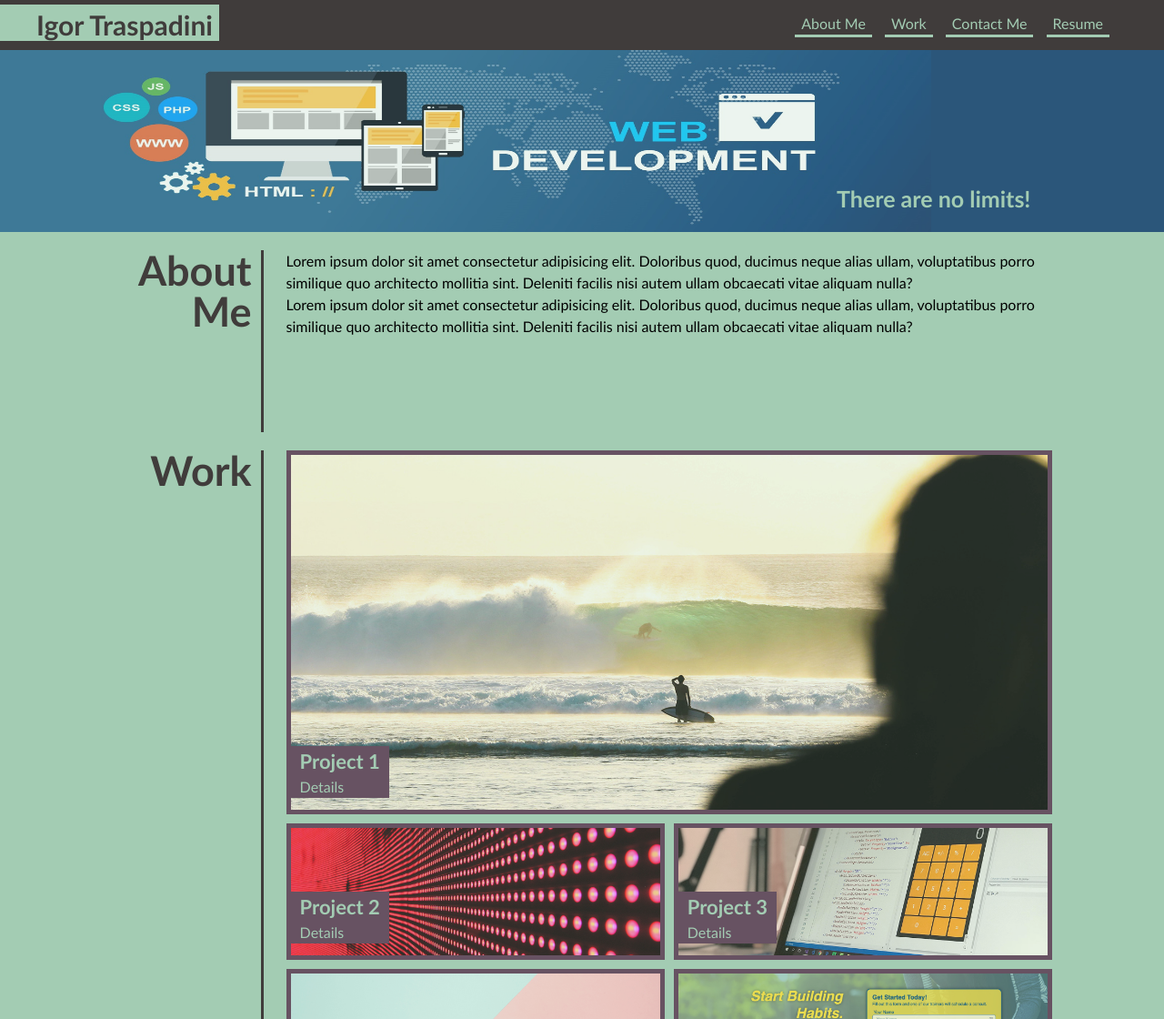
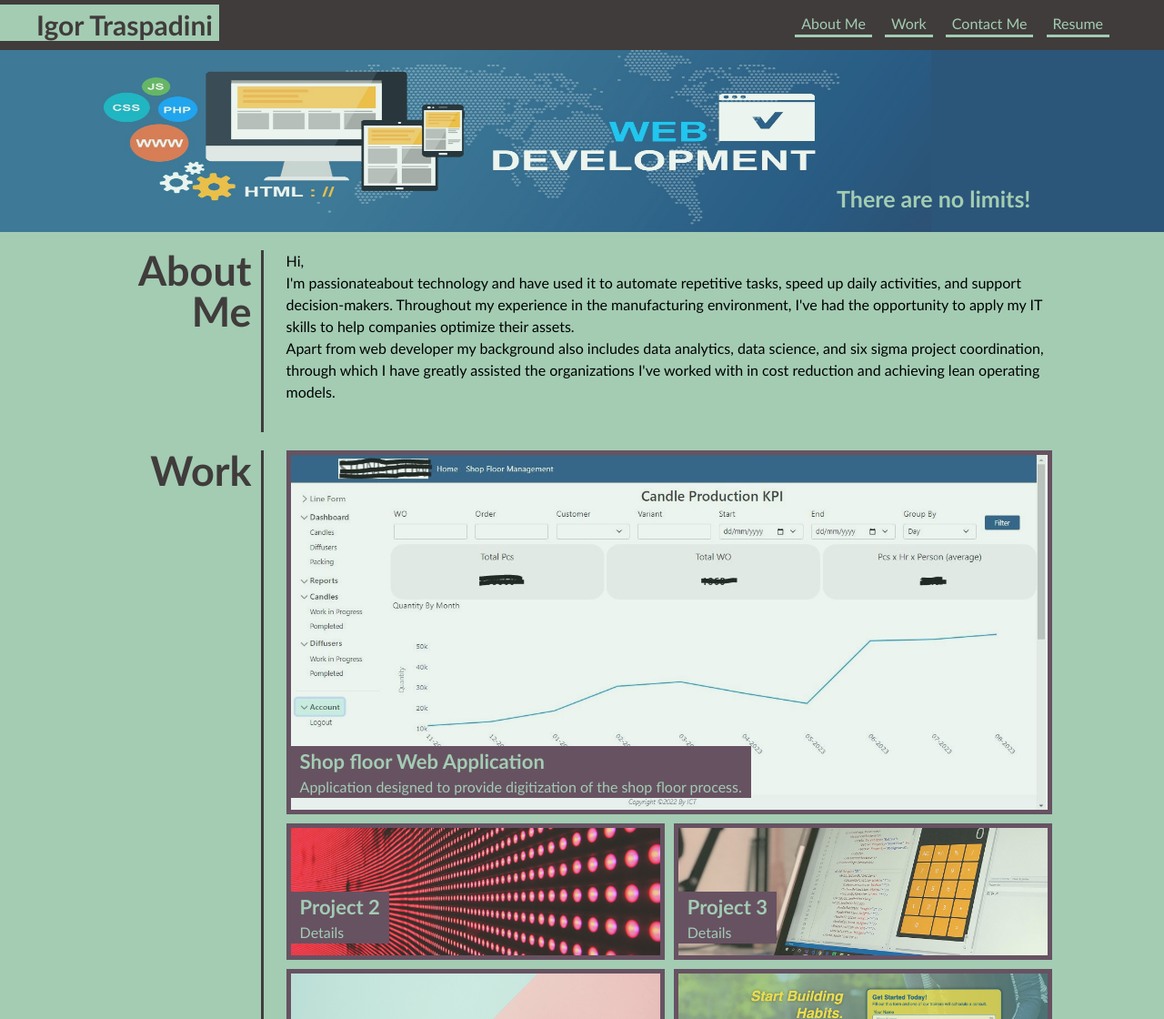
Before and after one commit to IgorTraspadini/responsive-portfolio-ICT, a plain HTML site: page index.html in a window 1280 px wide. Shown: the top 1120 px of the page at 91% size. Drawn offline with Linux system fonts and the light colour scheme.

Commit message:
added a content,my project image and image description using role/arial-label

```diff
--- a/assets/css/style.css
+++ b/assets/css/style.css
@@ -172,7 +172,7 @@ ul li a {
 
 #project-1 {
   grid-area: project-1;
-  background-image: url(../images/02-portfolio-4.jpg);
+  background-image: url(../images/web-application.JPG);
 }
 
 #project-2 {
--- a/index.html
+++ b/index.html
@@ -40,12 +40,15 @@
     </section>
 
     <section class="about-content">
-      <p>Lorem ipsum dolor sit amet consectetur adipisicing elit. Doloribus quod, ducimus neque alias ullam,
-        voluptatibus porro similique quo architecto mollitia sint. Deleniti facilis nisi autem ullam obcaecati vitae
-        aliquam nulla?</p>
-      <p>Lorem ipsum dolor sit amet consectetur adipisicing elit. Doloribus quod, ducimus neque alias ullam,
-        voluptatibus porro similique quo architecto mollitia sint. Deleniti facilis nisi autem ullam obcaecati vitae
-        aliquam nulla?</p>
+      <p>Hi,</p>
+      <p>I'm passionateabout technology and have used it to automate repetitive tasks,
+        speed up daily activities, and support decision-makers.
+        Throughout my experience in the manufacturing environment, I've had the opportunity to apply my IT skills to
+        help
+        companies optimize their assets.</p>
+      <p>Apart from web developer my background also includes data analytics, data science,
+        and six sigma project coordination, through which I have greatly assisted the organizations I've worked with in
+        cost reduction and achieving lean operating models.</p>
     </section>
 
     <!-- portfolio container -->
@@ -55,32 +58,32 @@
 
     <section class="work-content">
       <section class="work-wrapper">
-        <a class="project" id="project-1" href="" target="_blank" rel='noreferrer noopener'>
+        <a class="project" id="project-1" href="" target="_blank" rel='noreferrer noopener' role="button" aria-label="Shop floor Web Application screen shot">
           <article>
-            <h3>Project 1</h3>
-            <p>Details</p>
+            <h3>Shop floor Web Application</h3>
+            <p>Application designed to provide digitization of the shop floor process.</p>
           </article>
         </a>
-        <a class="project" id="project-2" href="" target="_blank" rel='noreferrer noopener'>
+        <a class="project" id="project-2" href="" target="_blank" rel='noreferrer noopener' role="button" aria-label="project 2 screen shot">
           <article>
             <h3>Project 2</h3>
             <p>Details</p>
           </article>
         </a>
 
-        <a class="project" id="project-3" href="" target="_blank" rel='noreferrer noopener'>
+        <a class="project" id="project-3" href="" target="_blank" rel='noreferrer noopener' role="button" aria-label="project 3 screen shot">
           <article>
             <h3>Project 3</h3>
             <p>Details</p>
           </article>
         </a>
-        <a class="project" id="project-4" href="" target="_blank" rel='noreferrer noopener'>
+        <a class="project" id="project-4" href="" target="_blank" rel='noreferrer noopener' role="button" aria-label="project 4 screen shot">
           <article>
             <h3>Project 4</h3>
             <p>Details</p>
           </article>
         </a>
-        <a class="project" id="project-5" href="" target="_blank" rel='noreferrer noopener'>
+        <a class="project" id="project-5" href="" target="_blank" rel='noreferrer noopener' role="button" aria-label="project 5 screen shot">
           <article>
             <h3>Project 5</h3>
             <p>Details</p>
@@ -96,10 +99,11 @@
       <h2>Contact Me</h2>
     </section>
     <section class="contact-content contact">
-        <a>+44 7955581469</a>
-        <a href="mailto: igorchieppe@hotmail.com" target="_blank" rel='noreferrer noopener'>igorchieppe@hotmail.com</a>
-        <a href="https://github.com/IgorTraspadini" target="_blank" rel='noreferrer noopener'>GitHub</a>
-        <a href="https://www.linkedin.com/in/igor-chieppe-traspadini/?locale=en_US" target="_blank" rel='noreferrer noopener'>LinkedIn</a>
+      <a>+44 7955581469</a>
+      <a href="mailto: igorchieppe@hotmail.com" target="_blank" rel='noreferrer noopener'>igorchieppe@hotmail.com</a>
+      <a href="https://github.com/IgorTraspadini" target="_blank" rel='noreferrer noopener'>GitHub</a>
+      <a href="https://www.linkedin.com/in/igor-chieppe-traspadini/?locale=en_US" target="_blank"
+        rel='noreferrer noopener'>LinkedIn</a>
     </section>
   </main>
 
```
Also changed, not shown: assets/images/web-application - Copia.JPG (added), assets/images/web-application.JPG (added).
